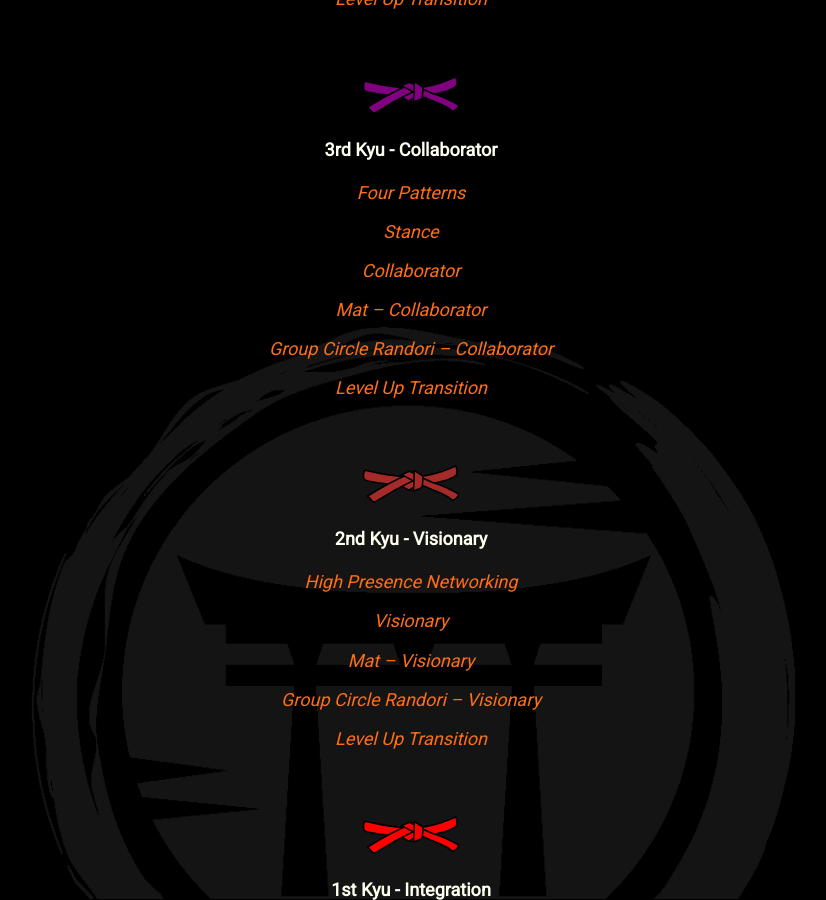
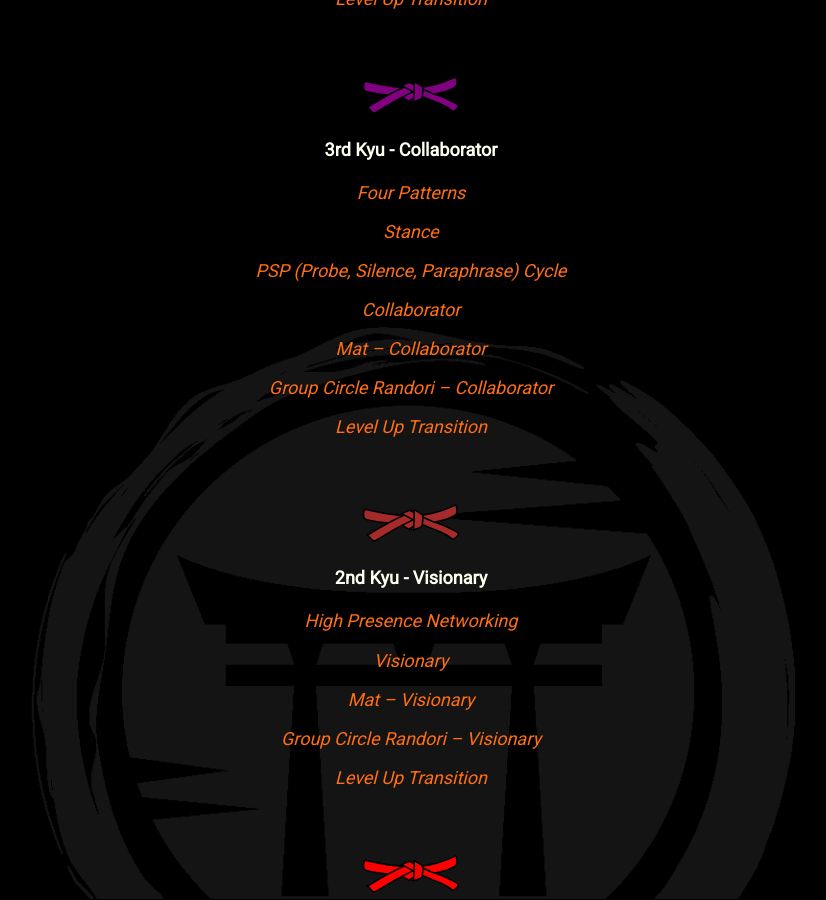
Before and after one commit to mindset-dojo/mindset-dojo.github.io, a Jekyll site: the page built from program.md, in a window 1280 px wide and 900 px high, scrolled down 2829 px. Shown: the whole window, without its empty margins (229-1055 px from the left). Built offline with Jekyll 4.4.1, drawn with Linux system fonts in a browser that asks for light colours; some web fonts are replaced.

Commit message:
feat(program): add new form to program.

```diff
--- a/_data/sections/program.yaml
+++ b/_data/sections/program.yaml
@@ -107,6 +107,8 @@ sections:
               url: /forms/four-patterns/
             - label: Stance
               url: /forms/stance/
+            - label: PSP (Probe, Silence, Paraphrase) Cycle
+              url: /forms/psp-cycle/
             - label: Collaborator
               url: /forms/collaborator/
             - label: Mat – Collaborator
```
